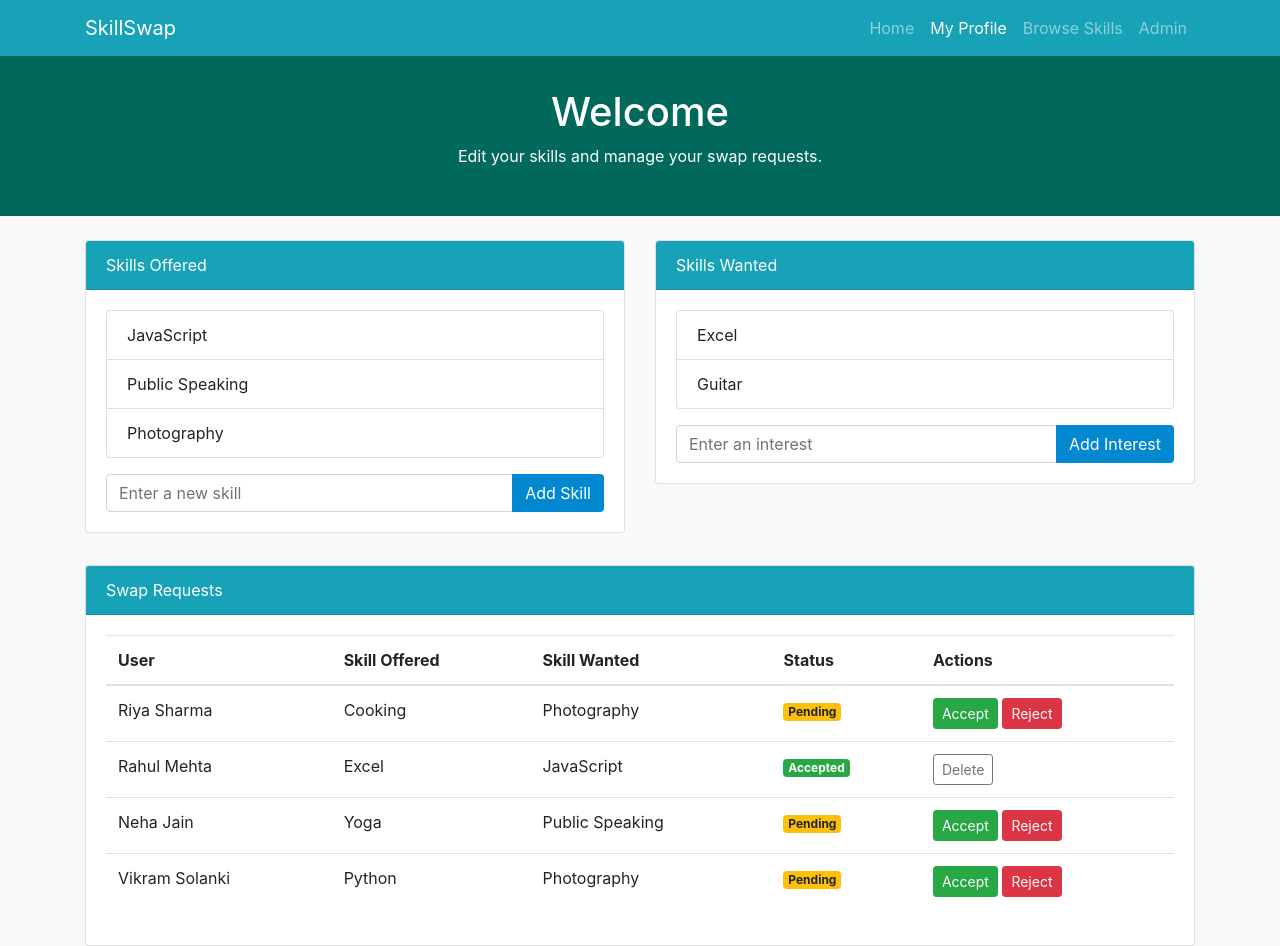
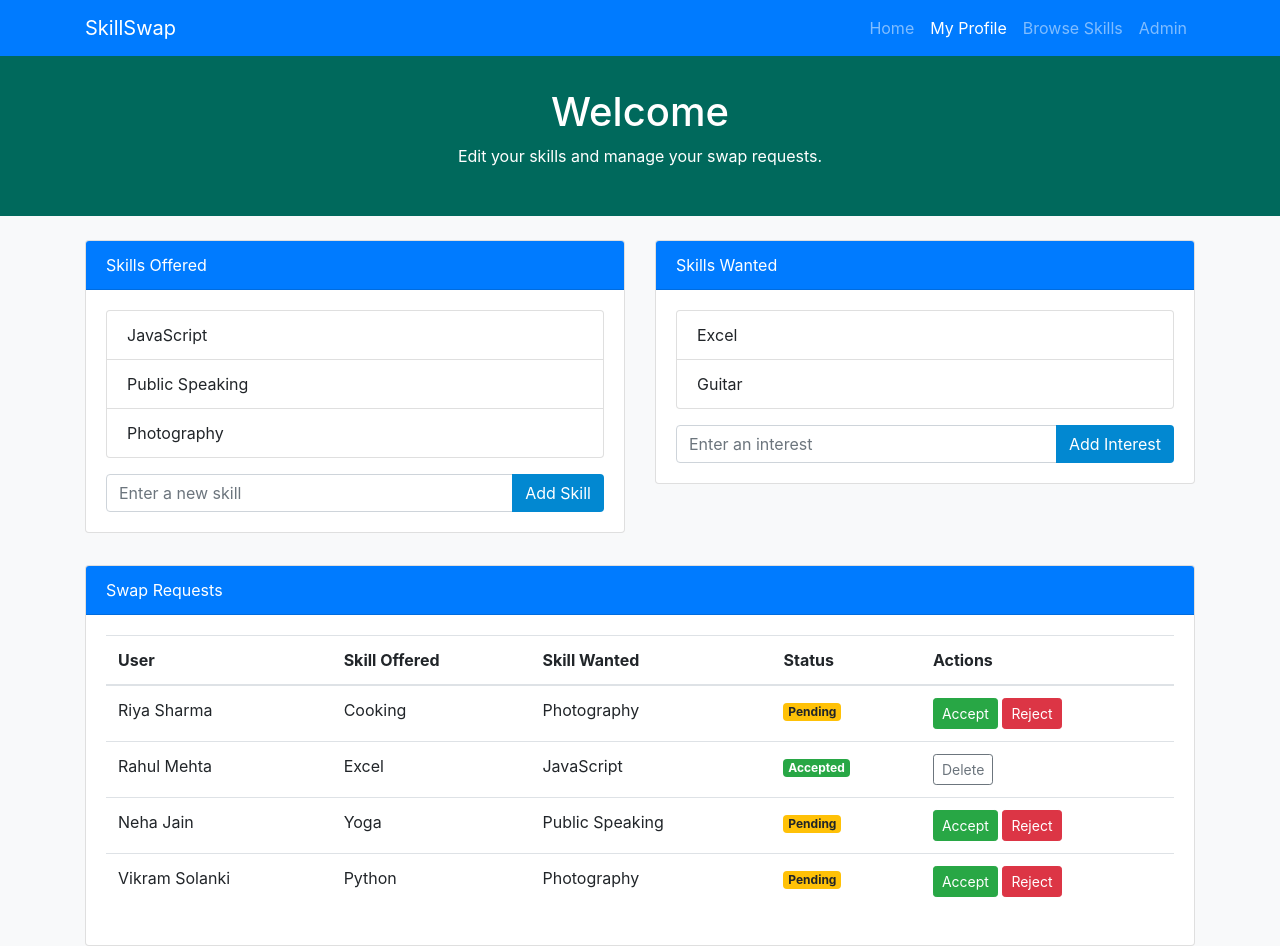
Before and after one commit to Krish1216-web/Hackathon-odoo, a plain HTML site: page profile.html in a window 1280 px wide. Shown: the top 946 px of the page. Drawn offline with nearby package versions, Linux system fonts and the light colour scheme.

Commit message:
Update profile.html

```diff
--- a/profile.html
+++ b/profile.html
@@ -16,6 +16,9 @@
       padding: 2rem 0;
       text-align: center;
     }
+    .container{
+        background-color:  linear-gradient(90deg, #4b6cb7, #182848);
+    }
     .card {
       margin-bottom: 2rem;
     }
@@ -26,10 +29,14 @@
     .btn-custom:hover {
       background-color: #0277bd;
     }
+
+    .card-header bg-info text-white{
+        background-color:  linear-gradient(90deg, #4b6cb7, #182848);
+    }
   </style>
 </head>
 <body>
-  <nav class="navbar navbar-expand-lg navbar-dark bg-info">
+  <nav class="navbar navbar-expand-lg navbar-dark bg-primary">
     <div class="container">
       <a class="navbar-brand" href="index.html">SkillSwap</a>
       <button class="navbar-toggler" type="button" data-toggle="collapse" data-target="#navbarNav">
@@ -57,7 +64,7 @@
     <div class="row">
       <div class="col-md-6">
         <div class="card">
-          <div class="card-header bg-info text-white">Skills Offered</div>
+          <div class="card-header bg-primary text-white">Skills Offered</div>
           <div class="card-body">
             <ul class="list-group" id="skills-offered">
               <li class="list-group-item">JavaScript</li>
@@ -76,7 +83,7 @@
 
       <div class="col-md-6">
         <div class="card">
-          <div class="card-header bg-info text-white">Skills Wanted</div>
+          <div class="card-header bg-primary text-white">Skills Wanted</div>
           <div class="card-body">
             <ul class="list-group" id="skills-wanted">
               <li class="list-group-item">Excel</li>
@@ -96,7 +103,7 @@
     <div class="row">
       <div class="col-md-12">
         <div class="card">
-          <div class="card-header bg-info text-white">Swap Requests</div>
+          <div class="card-header bg-primary text-white">Swap Requests</div>
           <div class="card-body">
             <table class="table table-hover">
               <thead>
```
